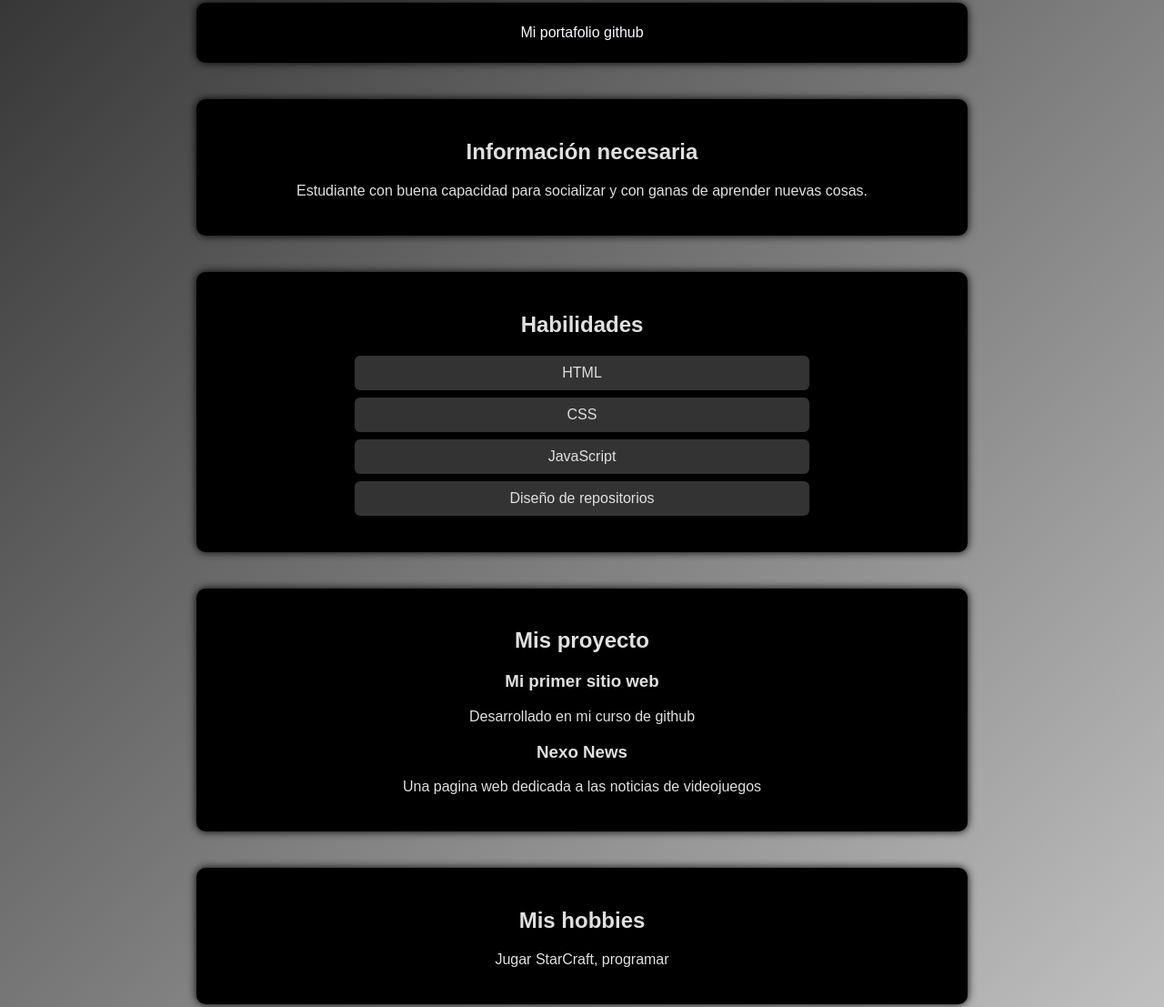
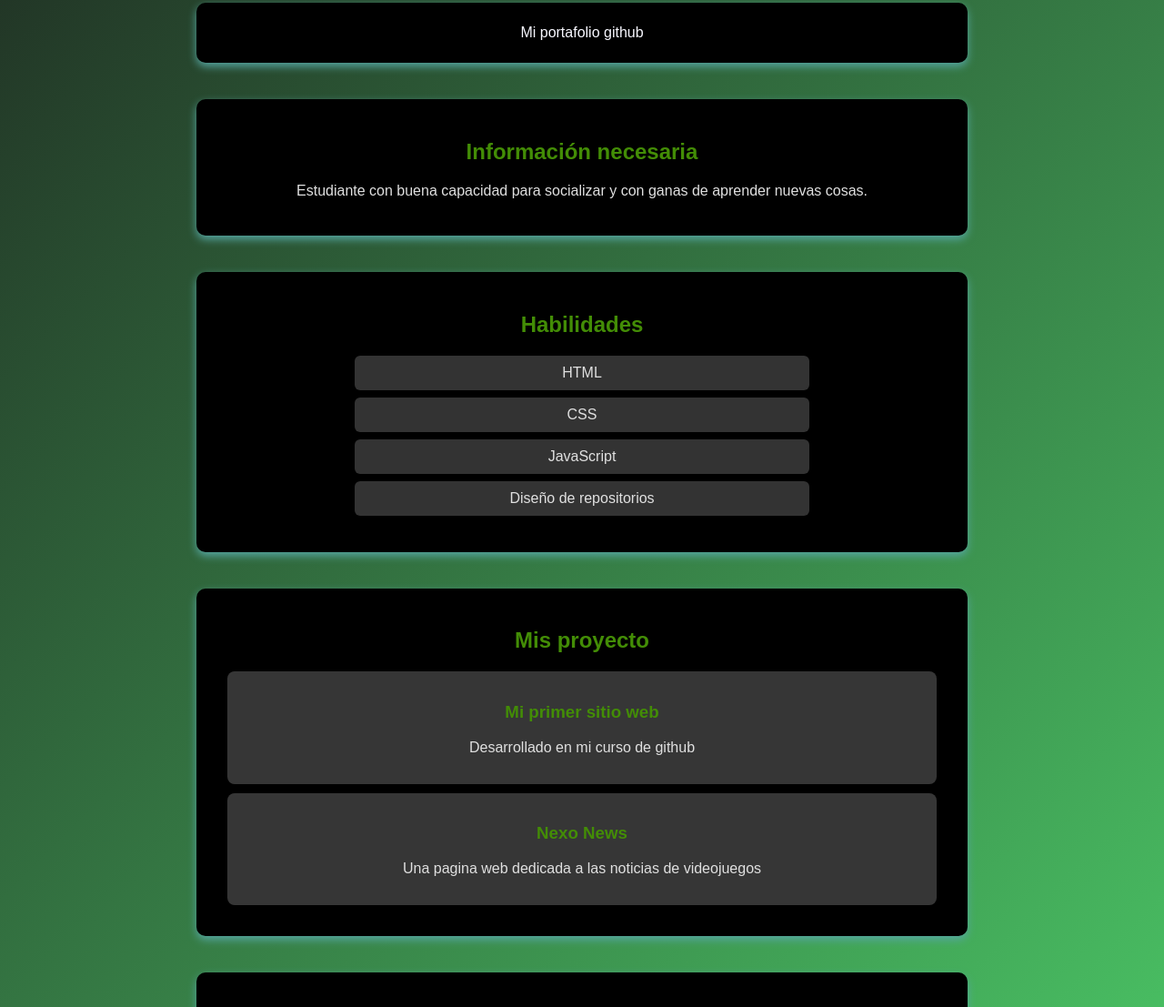
Before and after one commit to goemon043/mi-portafolio, a plain HTML site: page index.html in a window 1280 px wide. Shown: the part 507-1614 px from the top of the page at 91% size. Drawn offline with Linux system fonts and the light colour scheme.

Commit message:
se agrego nuevos estilos a las secciones de proyectos y a las listas

```diff
--- a/css/estilo.css
+++ b/css/estilo.css
@@ -1,7 +1,6 @@
 body {
     font-family: Arial, Helvetica, sans-serif;
-    /*background-color: rgb(26, 26, 26);*/
-    background: linear-gradient(135deg,rgb(26, 26, 26), rgb(224, 224, 224));
+    background: linear-gradient(135deg,rgb(26, 26, 26), rgb(83, 226, 114));
     color: rgb(224, 224, 224);
     text-align: center;
     margin: 0;
@@ -21,6 +20,10 @@ img{
     border-radius: 50%;
     border: 3px solid 2px;
     height: 150px;
+    transition: transform 0.3s;
+}
+img:hover{
+    transform: scale(1.1);
 }
 section {
     margin: 2.5em auto;
@@ -29,7 +32,7 @@ section {
     background: rgb(0, 0, 0);
     padding: 1.5em;
     border-radius: 10px;
-    box-shadow: 0 0 10px rgb(0, 0, 0);
+    box-shadow: 0 4px 10px rgb(86, 165, 161);
     transition: background 0.3s ease, transform 0.3s ease;
 }
 a{
@@ -53,7 +56,10 @@ footer {
     padding: 1em 0;
     margin-top: 2em;
 }
-
+h1,h2,h3{
+    text-align: center;
+    color: rgb(67, 141, 6);
+}
 h1 {
     transition: transform 0.3s, color 0.3s;
 }
@@ -111,3 +117,13 @@ button {
 button:hover {
     background-color: rgb(20, 102, 20);
 }
+#proyectos article{
+    background: rgb(54, 54, 54);
+    padding: 15px;
+    margin: 10px;
+    border-radius: 8px;
+    transition: transform 0.3s ease;
+}
+#proyectos article:hover{
+    transform: scale(1.05);
+}
```
